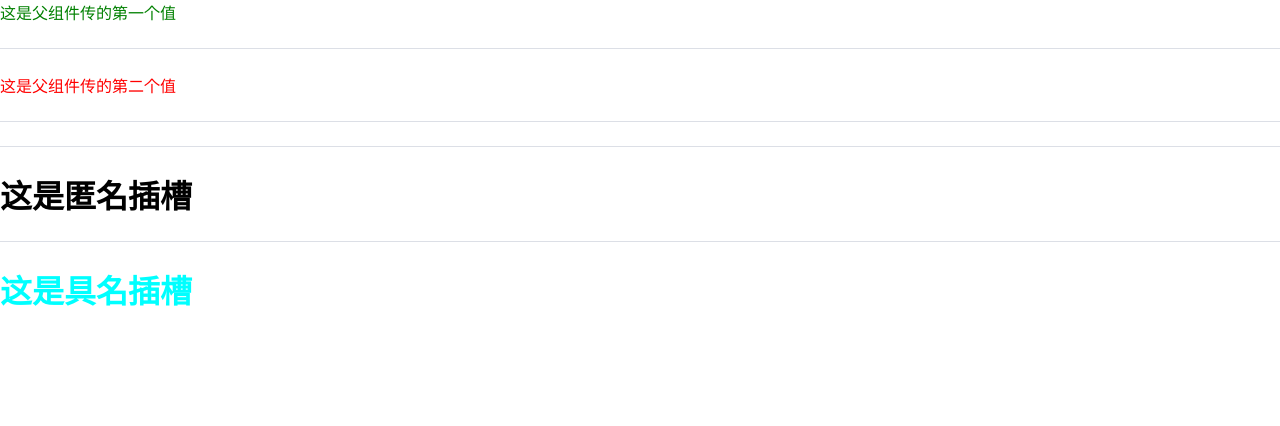
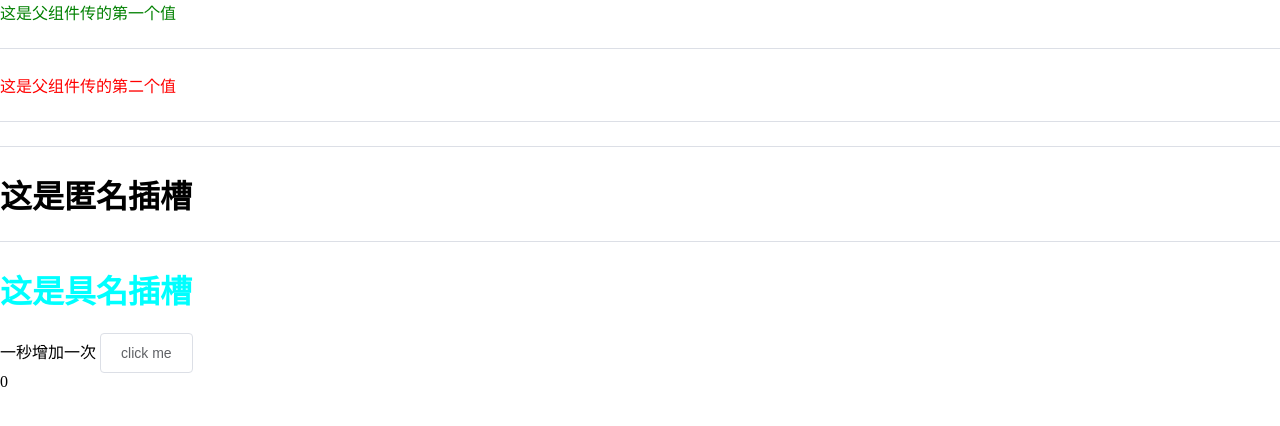
Before and after one commit to scurrypf/start, a Vue app in the folder vue-project/hello-vue/: page / in a window 1280 px wide. Shown: the top 426 px of the page. Built offline with nearby package versions, Linux system fonts and the light colour scheme; what vue-particles would draw is missing.

Commit message:
sbJieLiu

```diff
--- a/vue-project/hello-vue/src/components/BallFirst.vue
+++ b/vue-project/hello-vue/src/components/BallFirst.vue
@@ -17,6 +17,12 @@
 
             </template>
         </BallSecond>
+        <div>一秒增加一次
+            <el-button @click="Throttle">
+                click me
+            </el-button>
+        </div>
+        <div>{{ throttle }}</div>
     </div>
 </template>
 
@@ -41,6 +47,8 @@ export default{
             },
             user:{},
             msg:'这是父组件传的第一个值',
+            throttle:0,
+            isAdd:true,
         }
     },
     provide:function(){
@@ -68,6 +76,26 @@ export default{
             //EventBus.$emit(EventType.Data_Type)
             //方法三-一
             MittEvent.emit(MittEventType.Data_Type);
+        },
+        // Throttle(fun,time = 1000) {
+        //     let timer;
+        //     return function(...args){
+        //         if(timer === null){
+        //             fun.apply(this,args);
+        //             setTimeout(()=>{
+        //                 timer = null;
+        //             },time)
+        //         }
+        //     }
+        // }
+        Throttle(){
+            if (this.isAdd) {
+                this.throttle++;
+                this.isAdd = false;
+                setTimeout(() => {
+                    this.isAdd = true;
+                }, 1000)
+            }
         }
     },
     mounted(){
```
